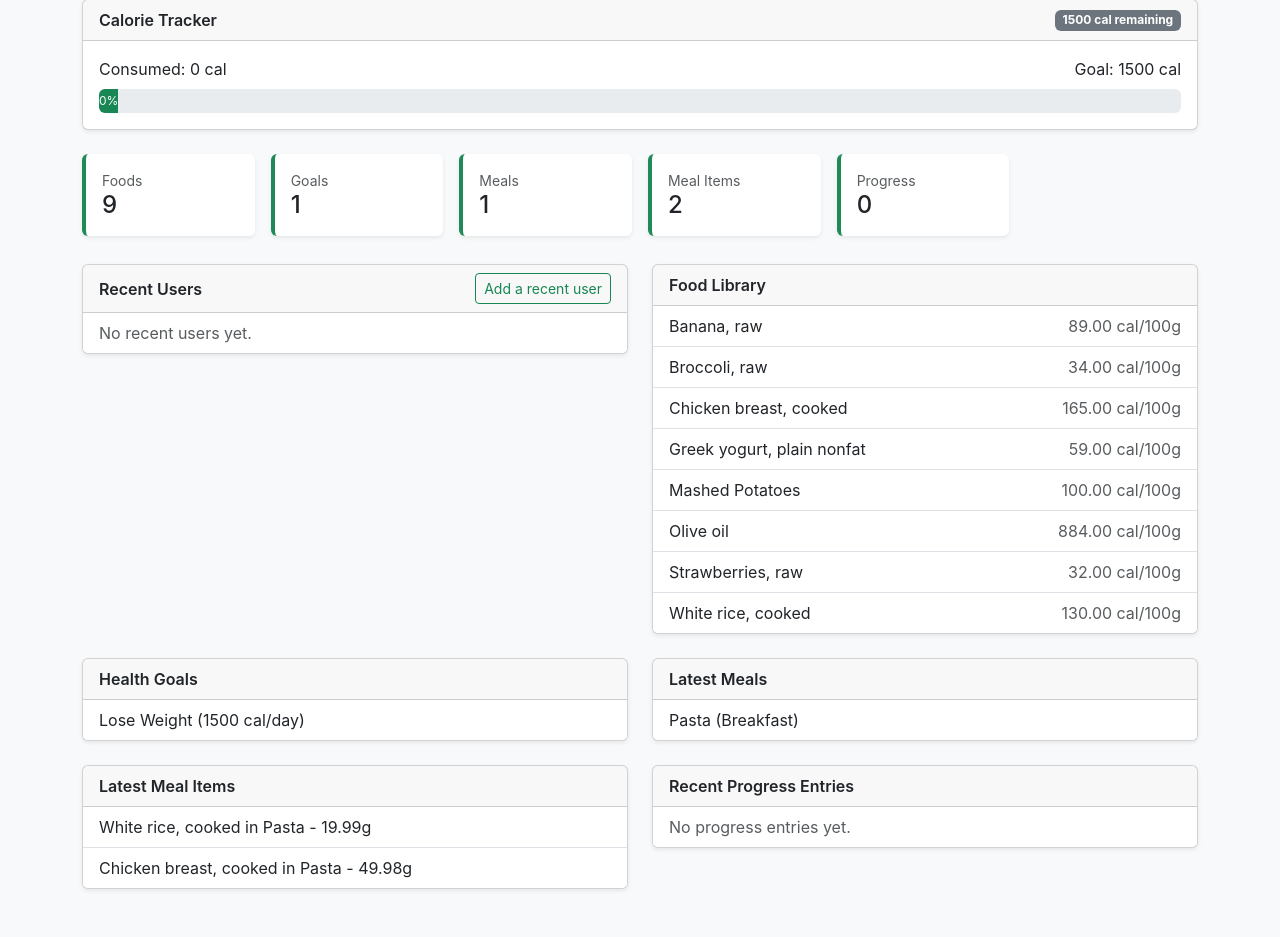
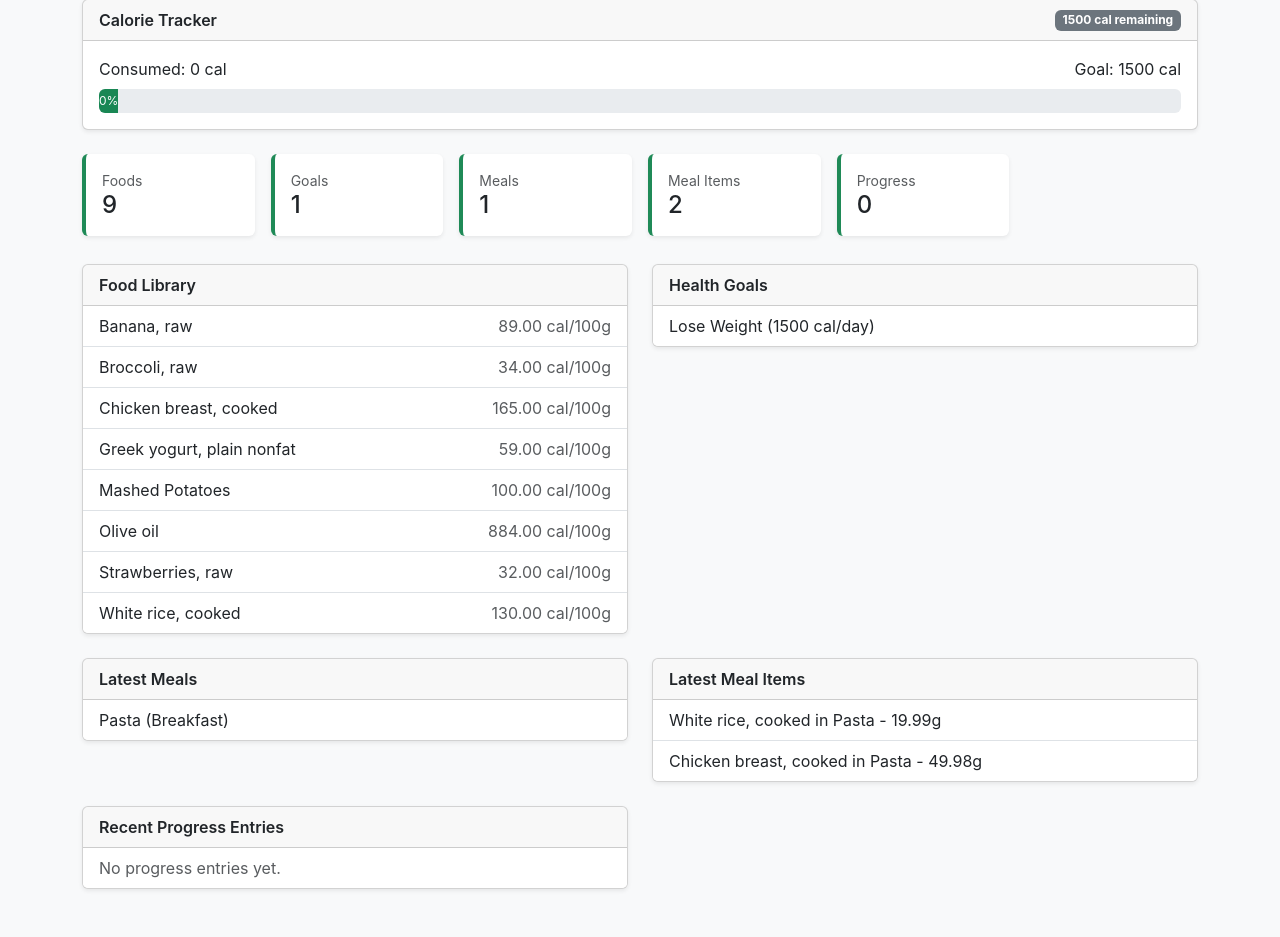
Before and after one commit to ajdreslinski-a11y/Health_Planner, a Django app: page / in a window 1280 px wide. Shown: the part 311-1248 px from the top of the page. Run offline with Django 5.2, Linux system fonts and the light colour scheme; a user stored in the database is signed in; data comes from the database, SQL or seed files in the repository; both versions use the stored data as it was after the commit; data that the repository does not hold is empty.

Commit message:
Removed the Recent users tab on the dashboard

```diff
--- a/HealthPlanner/health/Templates/health/dashboard.html
+++ b/HealthPlanner/health/Templates/health/dashboard.html
@@ -109,24 +109,6 @@
             <section class="row g-4 mt-1">
                 <div class="col-lg-6">
                     <div class="card shadow-sm">
-                        <div class="card-header fw-semibold d-flex justify-content-between align-items-center">
-                            <span>Recent Users</span>
-                            <a class="btn btn-outline-success btn-sm" href="{% url 'health:create_recent_user' %}">Add a recent user</a>
-                        </div>
-                        <ul class="list-group list-group-flush">
-                            {% for u in latest_recent_users %}
-                                <li class="list-group-item d-flex justify-content-between align-items-center">
-                                    <span>{{ u.name }}</span>
-                                    <a class="btn btn-outline-secondary btn-sm" href="{% url 'health:edit_recent_user' u.user_id %}">Edit</a>
-                                </li>
-                            {% empty %}
-                                <li class="list-group-item text-muted">No recent users yet.</li>
-                            {% endfor %}
-                        </ul>
-                    </div>
-                </div>
-                <div class="col-lg-6">
-                    <div class="card shadow-sm">
                         <div class="card-header fw-semibold">Food Library</div>
                         <ul class="list-group list-group-flush">
                             {% for food in latest_foods %}
```
Also changed, not shown: HealthPlanner/db.sqlite3.
